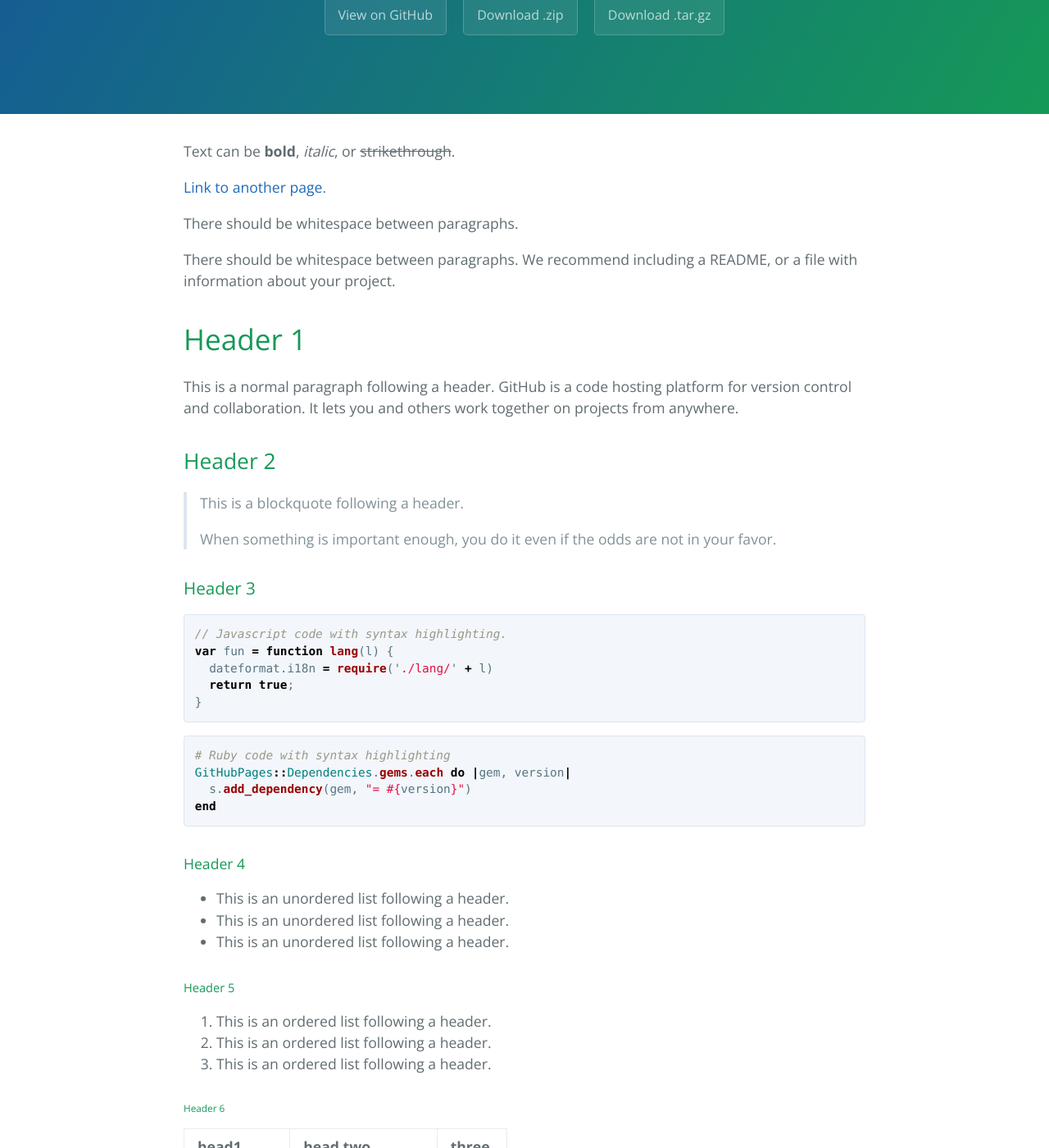
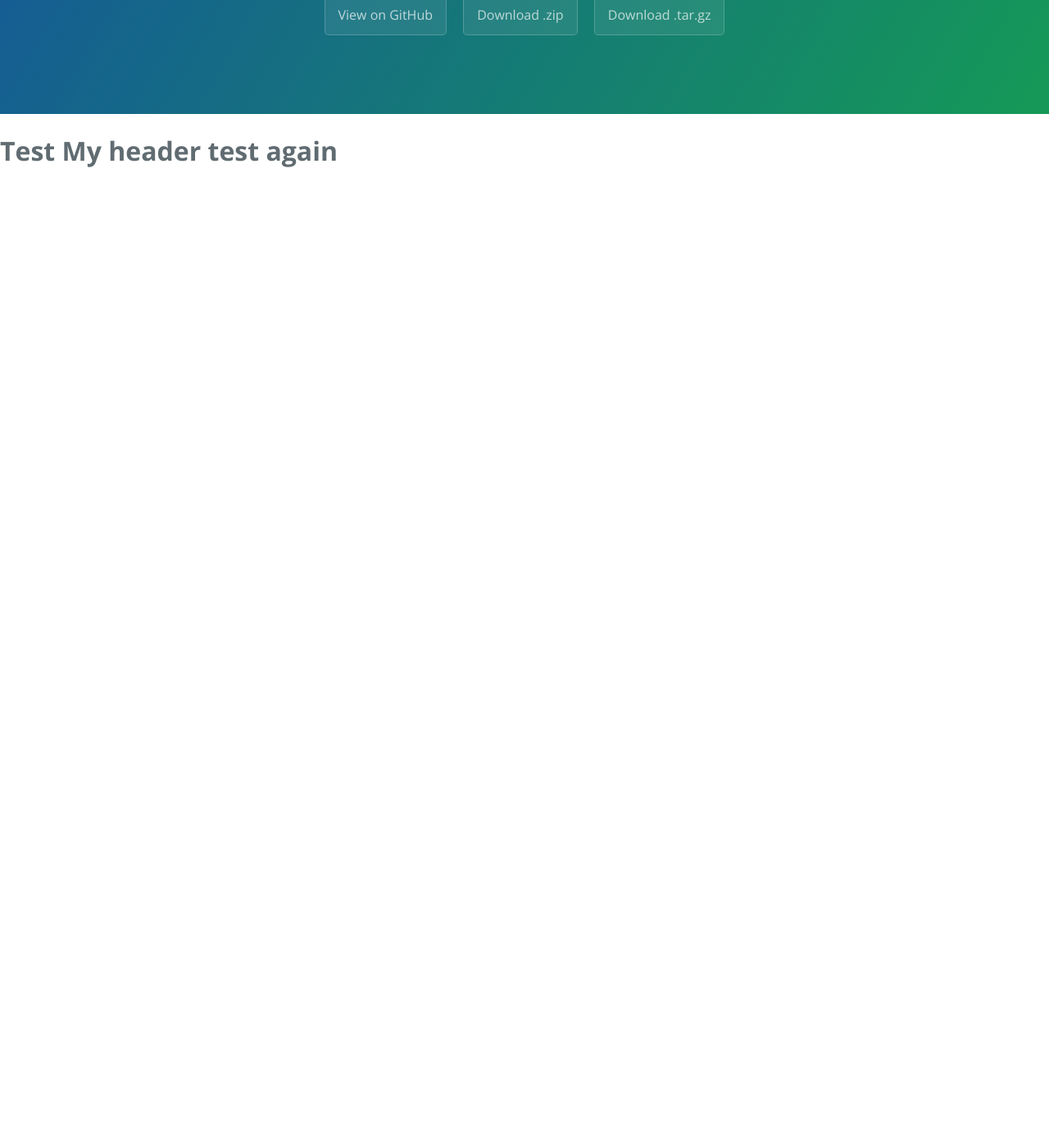
Before and after one commit to tomsander007/test1, a Jekyll site: the page built from index.md, in a window 1280 px wide and 1400 px high, scrolled down 244 px. Shown: the whole window at 82% size. Built offline with Jekyll 4.4.1, drawn with Linux system fonts in a browser that asks for light colours; after the commit the page ends 900 px from its top, so only the background shows below that; some of the changed text lies outside the part shown.

Commit message:
7  commit

```diff
--- a/_layouts/default.html
+++ b/_layouts/default.html
@@ -35,18 +35,18 @@
     </header>
 
 
-    <main id="content" class="main-content" role="main">
-      {{ content }}
+    <!--<main id="content" class="main-content" role="main">-->
+      <!--{{ content }}-->
 
 
 
-      <footer class="site-footer">
-        {% if site.github.is_project_page %}
-          <span class="site-footer-owner"><a href="{{ site.github.repository_url }}">{{ site.github.repository_name }}</a> is maintained by <a href="{{ site.github.owner_url }}">{{ site.github.owner_name }}</a>.</span>
-        {% endif %}
-        <span class="site-footer-credits">This page was generated by <a href="https://pages.github.com">GitHub Pages</a>.</span>
-      </footer>
-    </main>
+      <!--<footer class="site-footer">-->
+        <!--{% if site.github.is_project_page %}-->
+          <!--<span class="site-footer-owner"><a href="{{ site.github.repository_url }}">{{ site.github.repository_name }}</a> is maintained by <a href="{{ site.github.owner_url }}">{{ site.github.owner_name }}</a>.</span>-->
+        <!--{% endif %}-->
+        <!--<span class="site-footer-credits">This page was generated by <a href="https://pages.github.com">GitHub Pages</a>.</span>-->
+      <!--</footer>-->
+    <!--</main>-->
 
     <h1> Test My header test again</h1>
   </body>
--- a/index.md
+++ b/index.md
@@ -10,15 +10,11 @@ There should be whitespace between paragraphs.
 
 There should be whitespace between paragraphs. We recommend including a README, or a file with information about your project.
 
-# Header 1
+# Callenge 1
 
 This is a normal paragraph following a header. GitHub is a code hosting platform for version control and collaboration. It lets you and others work together on projects from anywhere.
 
-## Header 2
-
-> This is a blockquote following a header.
->
-> When something is important enough, you do it even if the odds are not in your favor.
+## Challenge 2
 
 ### Header 3
 
```
